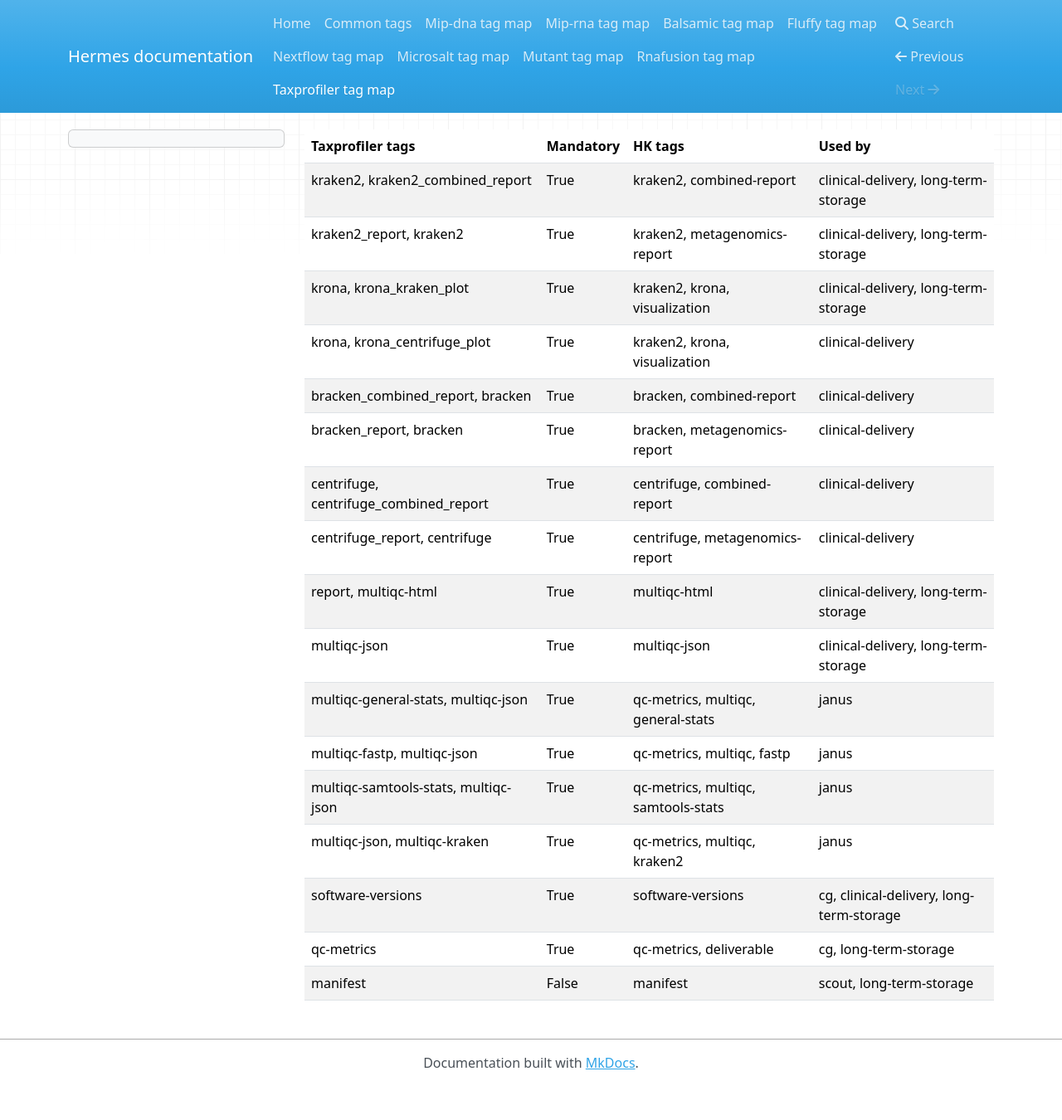
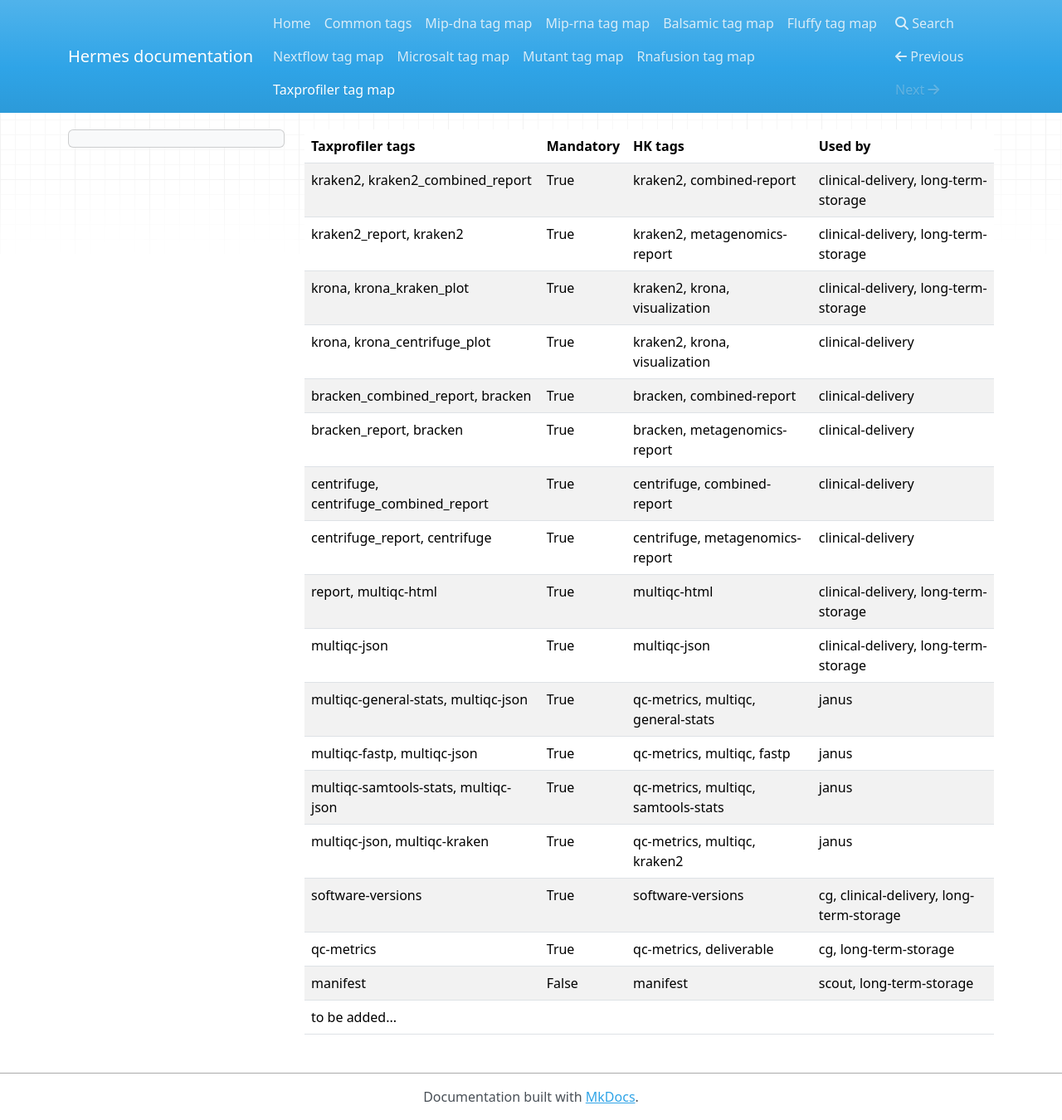
Before and after one commit to Clinical-Genomics/hermes, an MkDocs documentation site: the page built from docs/taxprofiler_map.md, in a window 1280 px wide and 1350 px high. Shown: the whole window at 83% size. Built offline with MkDocs 1.6.1, drawn with Linux system fonts in a browser that asks for light colours; nearby versions of some CDN libraries.

Commit message:
trigger pre-commit

```diff
--- a/docs/taxprofiler_map.md
+++ b/docs/taxprofiler_map.md
@@ -17,3 +17,4 @@
 | software-versions                      | True        | software-versions                   | cg, clinical-delivery, long-term-storage |
 | qc-metrics                             | True        | qc-metrics, deliverable             | cg, long-term-storage                    |
 | manifest                               | False       | manifest                            | scout, long-term-storage                 |
+|to be added...|             |             |                                     |                                          |
```
